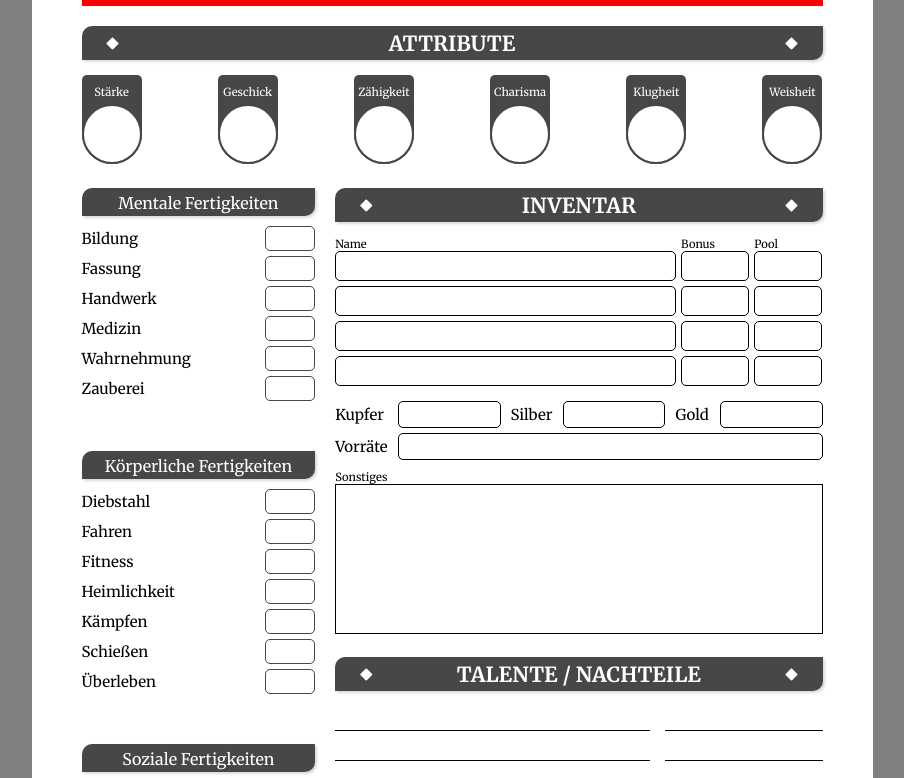
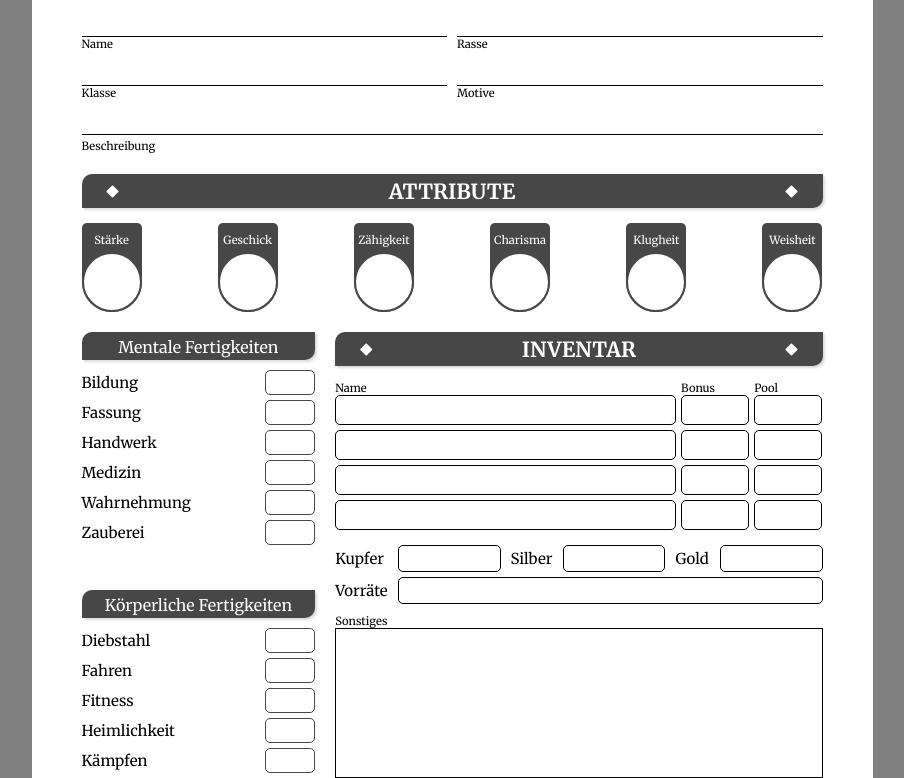
Before and after one commit to Paraldos/awheldenbogen, a website with bundled scripts: page index.html in a window 1280 px wide. Shown: the part 102-880 px from the top of the page, without its empty margins (188-1092 px from the left). Built offline with nearby package versions, Linux system fonts and the light colour scheme.

Commit message:
added and styled basics

```diff
--- a/js/basics.js
+++ b/js/basics.js
@@ -6,6 +6,19 @@ export default class Basics extends Nodetype {
     this.basics = document.querySelector(".basics");
     this.basics.innerHTML = `
         ${this.createHeader("Heldenbogen", "h1")}
+        <div class='basics__content'>
+            <div></div>
+            <div></div>
+            <label>Name</label>
+            <label>Rasse</label>
+            <div></div>
+            <div></div>
+            <label>Klasse</label>
+            <label>Motive</label>
+        </div>
+
+        <div class='basics__description'></div>
+        <label>Beschreibung</label>
     `;
   }
 }
--- a/styles/__styles.scss
+++ b/styles/__styles.scss
@@ -1,4 +1,5 @@
 @import "./headings.scss";
+@import "./basics.scss";
 @import "./attribute.scss";
 @import "./fertigkeiten.scss";
 @import "./talente.scss";
@@ -54,11 +55,6 @@ main {
   gap: 20px;
 }
 
-.basics {
-  grid-area: basics;
-  background-color: red;
-}
-
 .invisible {
   display: none;
 }
--- /dev/null
+++ b/styles/_basics.scss
@@ -0,0 +1,23 @@
+.basics {
+  grid-area: basics;
+
+  &__content {
+    display: grid;
+    grid-template-columns: repeat(2, 1fr);
+    gap: 0 10px;
+
+    div {
+      height: 35px;
+      border-bottom: 1px solid black;
+    }
+  }
+
+  label {
+    font-size: 0.7rem;
+  }
+
+  &__description {
+    height: 35px;
+    border-bottom: 1px solid black;
+  }
+}
```
Also changed, not shown: styles.css, styles/_headings.scss (line endings or trailing spaces), 1 other file.
